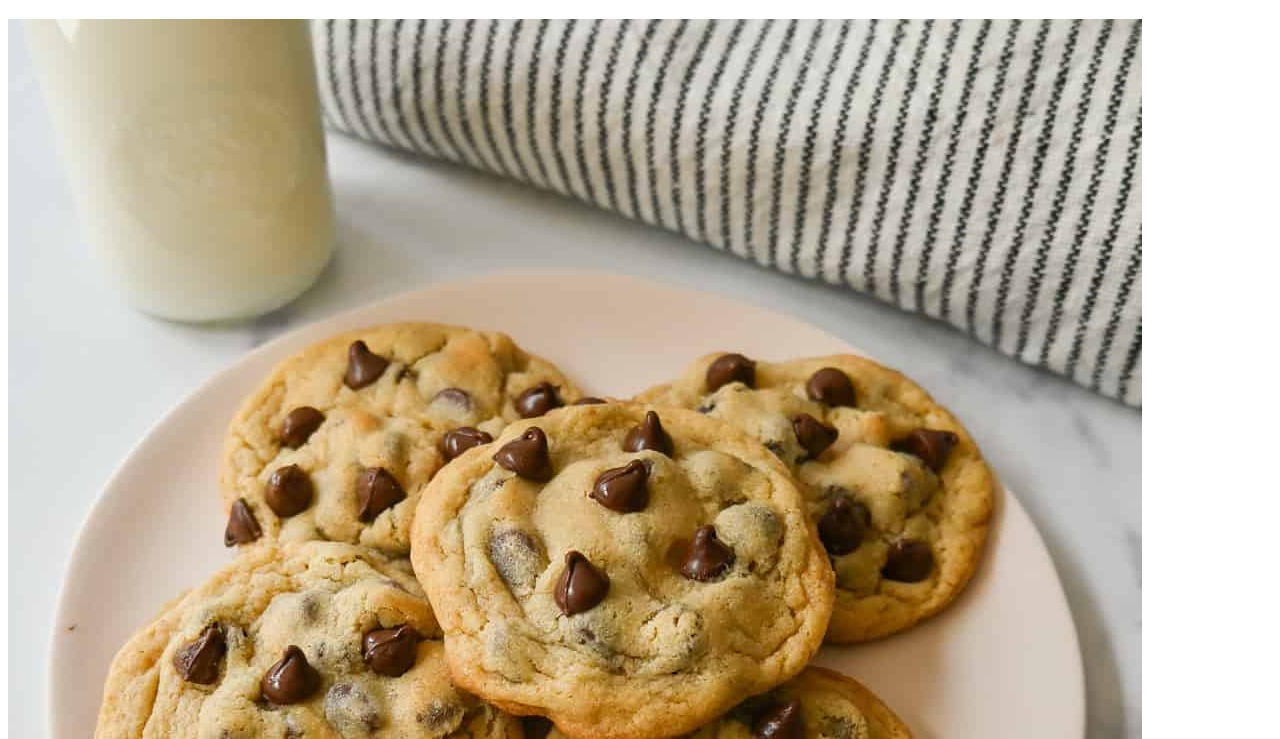
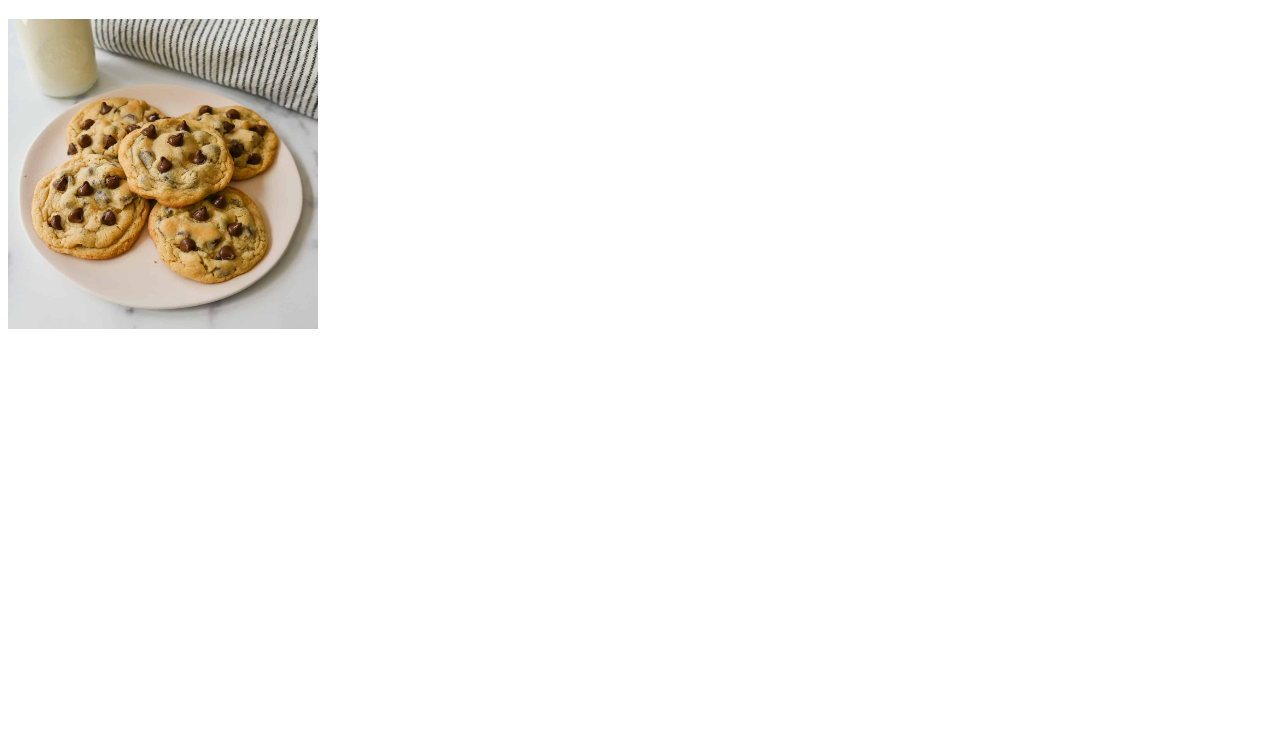
Before and after one commit to Show530/odin-recipes, a plain HTML site: page chocolate-chip-cookies.html in a window 1280 px wide. Shown: the part 61-800 px from the top of the page. Drawn offline with Linux system fonts and the light colour scheme.

Commit message:
fixed broken link, picture dimensions

```diff
--- a/chocolate-chip-cookies.html
+++ b/chocolate-chip-cookies.html
@@ -7,6 +7,6 @@
 </head>
 <body>
     <h1>Chocolate Chip Cookies</h1>
-    <img src="./img/cookies.jpg" alt="A plate of chocolate chip cookies">
+    <img src="./img/cookies.jpg" alt="A plate of chocolate chip cookies" height="310" width="310">
 </body>
 </html>
```
Also changed, not shown: index.html (+1 -1 lines).
